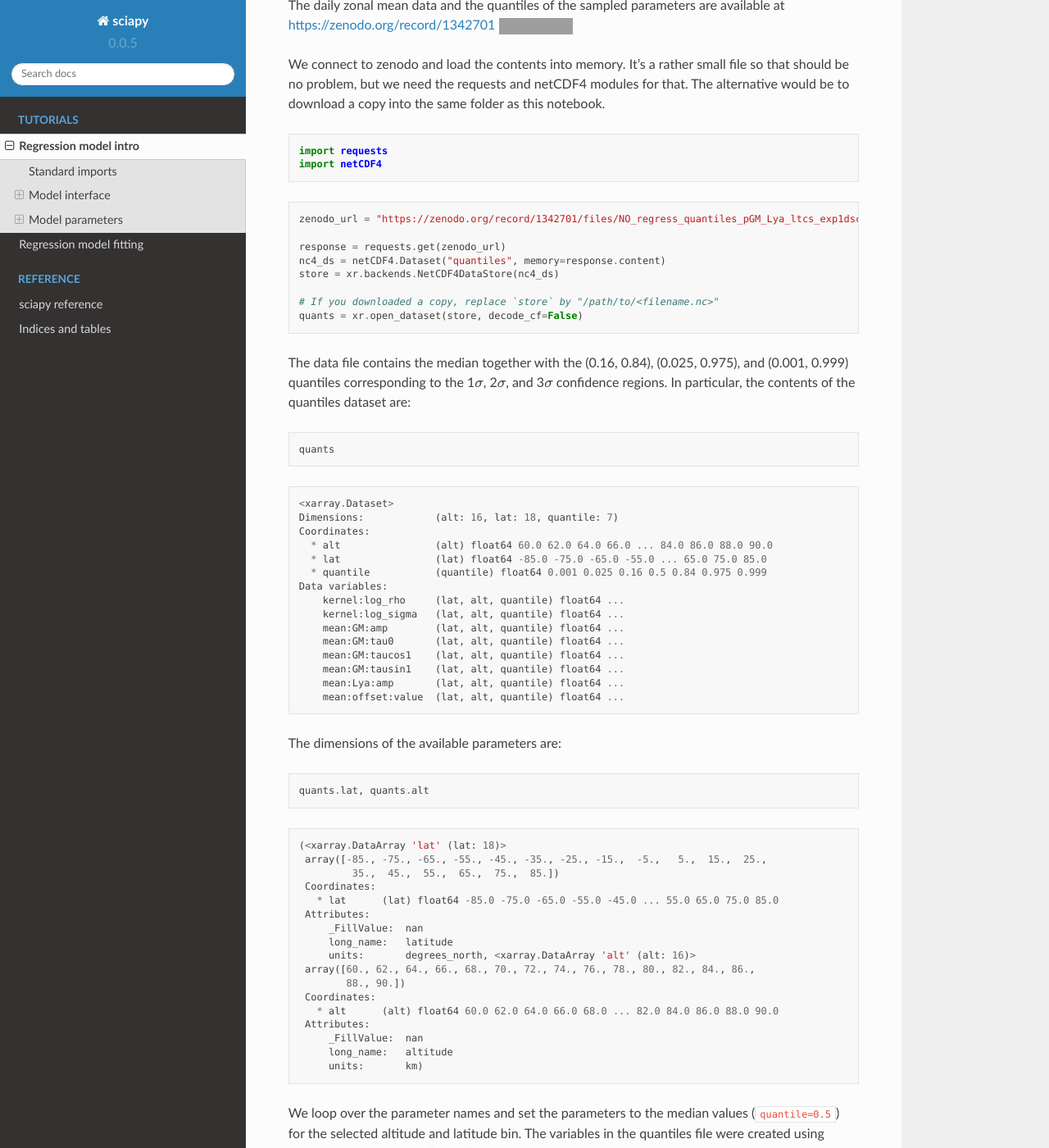
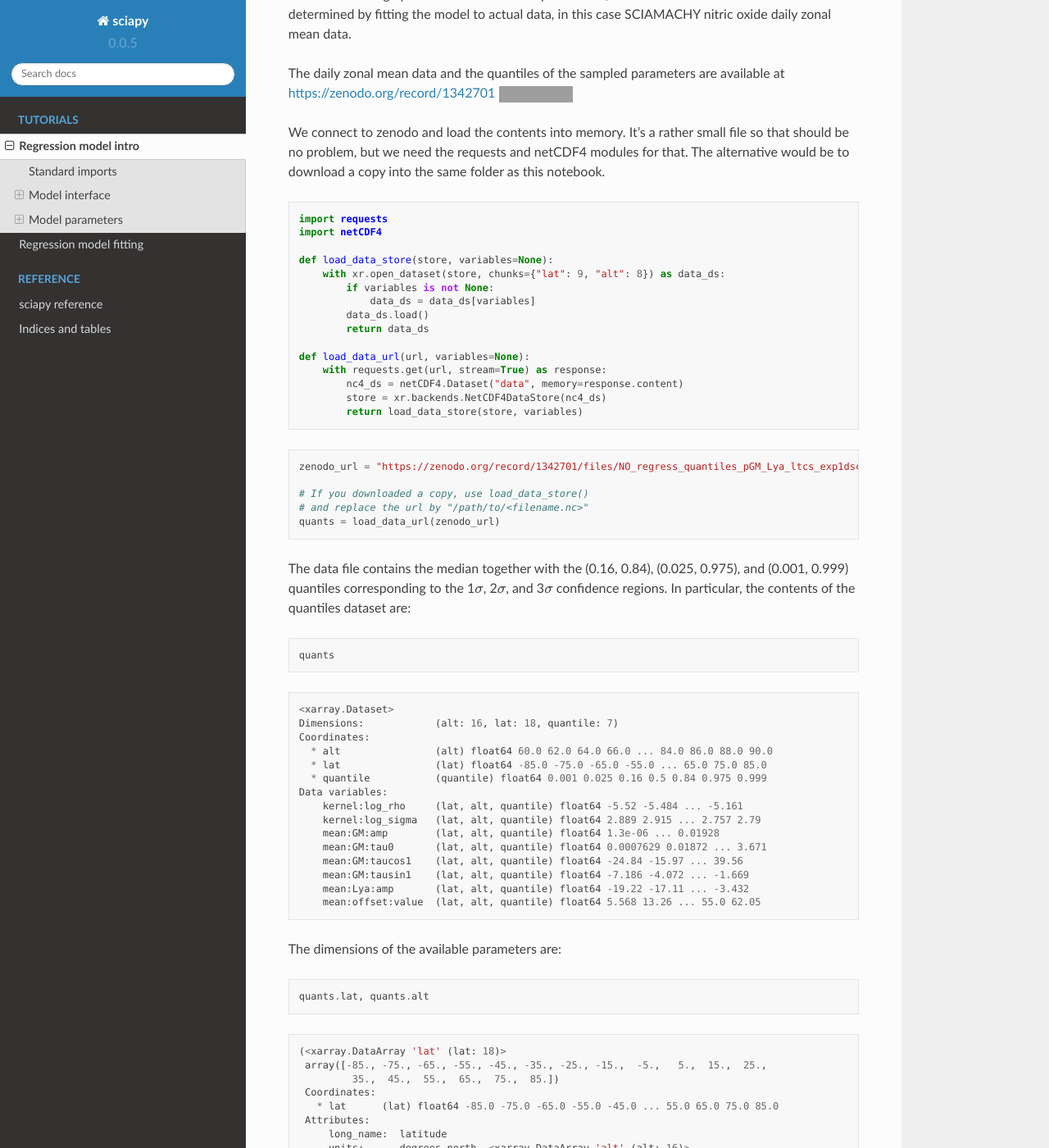
Before and after one commit to st-bender/sciapy, a Sphinx documentation site: the page built from docs/tutorials/regress_intro.rst, in a window 1280 px wide and 1400 px high, scrolled down 4527 px. Shown: the whole window at 82% size. Built offline with Sphinx 7.4.7 and the Read the Docs theme 2.0.0, drawn with Linux system fonts in a browser that asks for light colours; some of the changed text lies outside the part shown; grey boxes are pictures that could not be loaded.

Commit message:
docs: Update regression intro tutorial
Increases the figure sizes and renames the model to just `model`
to make clear that this can be any data.

Updates the notebook and the rendered files for readthedocs.

[skip ci]

```diff
--- a/docs/tutorials/regress_intro.rst
+++ b/docs/tutorials/regress_intro.rst
@@ -226,18 +226,18 @@
 
 
 With the parameters properly set, we can now “predict” the density for
-any time we wish. Here we take 15 years daily:
+any time we wish. Here we take 25 years half-daily:
 
 .. code:: ipython3
 
     times = np.arange(1992, 2017.01, 0.5 / 365.25)
-    pred_no = no_mod.get_value(times)
+    pred = model.get_value(times)
 
 and then plot the result:
 
 .. code:: ipython3
 
-    plt.plot(times, pred_no, label="model")
+    plt.plot(times, pred, label="model")
     plt.xlabel("time [Julian epoch]")
     # The data were scaled by 10^-6 before fitting
     plt.ylabel("NO number density [10$^6$ cm$^{{-3}}$]")
@@ -271,16 +271,26 @@
     import requests
     import netCDF4
 
+    def load_data_store(store, variables=None):
+        with xr.open_dataset(store, chunks={"lat": 9, "alt": 8}) as data_ds:
+            if variables is not None:
+                data_ds = data_ds[variables]
+            data_ds.load()
+            return data_ds
+
+    def load_data_url(url, variables=None):
+        with requests.get(url, stream=True) as response:
+            nc4_ds = netCDF4.Dataset("data", memory=response.content)
+            store = xr.backends.NetCDF4DataStore(nc4_ds)
+            return load_data_store(store, variables)
+
 .. code:: ipython3
 
     zenodo_url = "https://zenodo.org/record/1342701/files/NO_regress_quantiles_pGM_Lya_ltcs_exp1dscan60d_km32.nc"
 
-    response = requests.get(zenodo_url)
-    nc4_ds = netCDF4.Dataset("quantiles", memory=response.content)
-    store = xr.backends.NetCDF4DataStore(nc4_ds)
-
-    # If you downloaded a copy, replace `store` by "/path/to/<filename.nc>"
-    quants = xr.open_dataset(store, decode_cf=False)
+    # If you downloaded a copy, use load_data_store()
+    # and replace the url by "/path/to/<filename.nc>"
+    quants = load_data_url(zenodo_url)
 
 The data file contains the median together with the (0.16, 0.84),
 (0.025, 0.975), and (0.001, 0.999) quantiles corresponding to the
@@ -303,14 +313,14 @@
       * lat                (lat) float64 -85.0 -75.0 -65.0 -55.0 ... 65.0 75.0 85.0
       * quantile           (quantile) float64 0.001 0.025 0.16 0.5 0.84 0.975 0.999
     Data variables:
-        kernel:log_rho     (lat, alt, quantile) float64 ...
-        kernel:log_sigma   (lat, alt, quantile) float64 ...
-        mean:GM:amp        (lat, alt, quantile) float64 ...
-        mean:GM:tau0       (lat, alt, quantile) float64 ...
-        mean:GM:taucos1    (lat, alt, quantile) float64 ...
-        mean:GM:tausin1    (lat, alt, quantile) float64 ...
-        mean:Lya:amp       (lat, alt, quantile) float64 ...
-        mean:offset:value  (lat, alt, quantile) float64 ...
+        kernel:log_rho     (lat, alt, quantile) float64 -5.52 -5.484 ... -5.161
+        kernel:log_sigma   (lat, alt, quantile) float64 2.889 2.915 ... 2.757 2.79
+        mean:GM:amp        (lat, alt, quantile) float64 1.3e-06 ... 0.01928
+        mean:GM:tau0       (lat, alt, quantile) float64 0.0007629 0.01872 ... 3.671
+        mean:GM:taucos1    (lat, alt, quantile) float64 -24.84 -15.97 ... 39.56
+        mean:GM:tausin1    (lat, alt, quantile) float64 -7.186 -4.072 ... -1.669
+        mean:Lya:amp       (lat, alt, quantile) float64 -19.22 -17.11 ... -3.432
+        mean:offset:value  (lat, alt, quantile) float64 5.568 13.26 ... 55.0 62.05
 
 
 
@@ -331,17 +341,15 @@
      Coordinates:
        * lat      (lat) float64 -85.0 -75.0 -65.0 -55.0 -45.0 ... 55.0 65.0 75.0 85.0
      Attributes:
-         _FillValue:  nan
-         long_name:   latitude
-         units:       degrees_north, <xarray.DataArray 'alt' (alt: 16)>
+         long_name:  latitude
+         units:      degrees_north, <xarray.DataArray 'alt' (alt: 16)>
      array([60., 62., 64., 66., 68., 70., 72., 74., 76., 78., 80., 82., 84., 86.,
             88., 90.])
      Coordinates:
        * alt      (alt) float64 60.0 62.0 64.0 66.0 68.0 ... 82.0 84.0 86.0 88.0 90.0
      Attributes:
-         _FillValue:  nan
-         long_name:   altitude
-         units:       km)
+         long_name:  altitude
+         units:      km)
 
 
 
@@ -381,18 +389,18 @@
 
 
 
-We take the same times as above (15 years daily) to predict the model
-values:
+We take the same times as above (25 years half-daily) to predict the
+model values:
 
 .. code:: ipython3
 
-    pred_no = no_mod.get_value(times)
+    pred = model.get_value(times)
 
 and then plot the result again:
 
 .. code:: ipython3
 
-    plt.plot(times, pred_no, label="model")
+    plt.plot(times, pred, label="model")
     plt.xlabel("time [Julian epoch]")
     # Again, the data were scaled by 10^-6 before fitting, so adjust the X-Axis label
     plt.ylabel("NO number density [10$^6$ cm$^{{-3}}$]")
```
Also changed, not shown: other parts of docs/tutorials/regress_intro.rst (+36 -36 lines), docs/_static/notebooks/regress_intro.ipynb, docs/tutorials/regress_intro_files/regress_intro_30_0.png, docs/tutorials/regress_intro_files/regress_intro_48_0.png.
